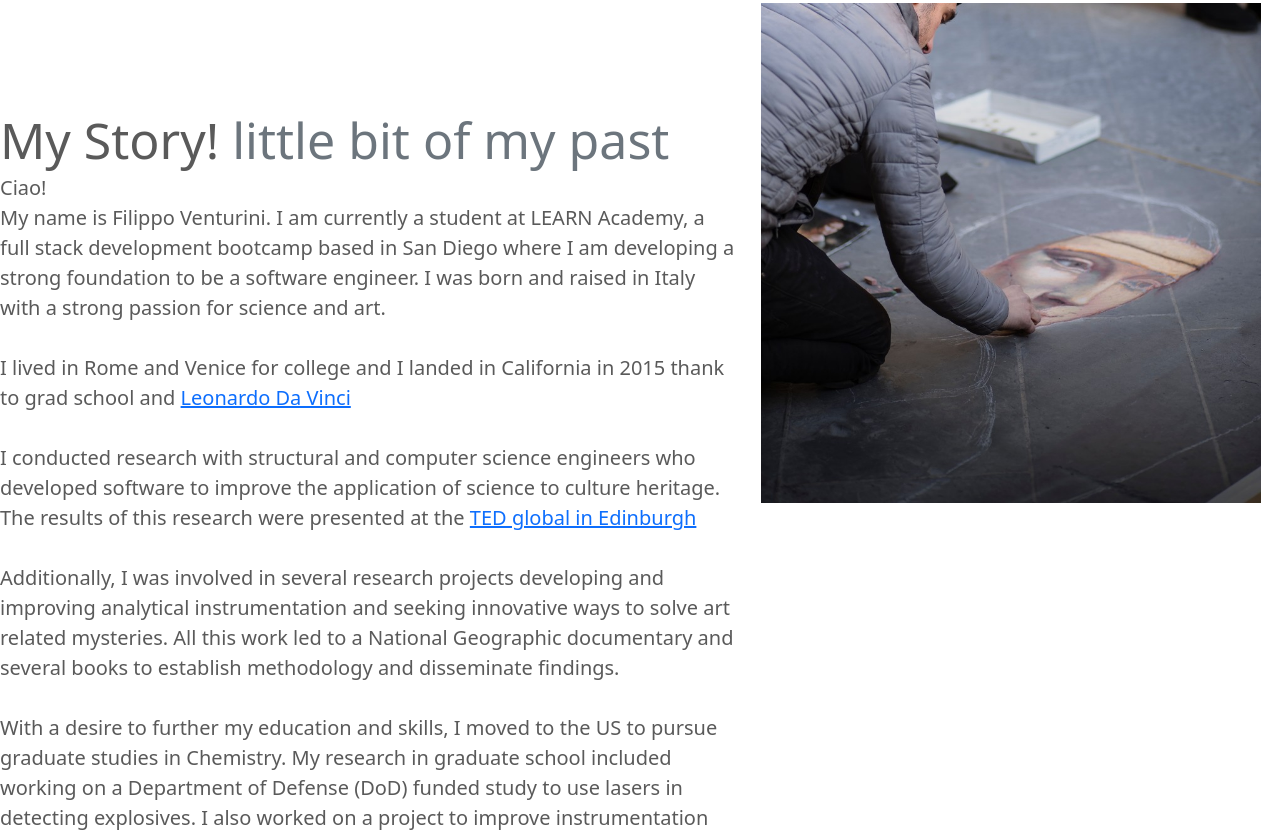
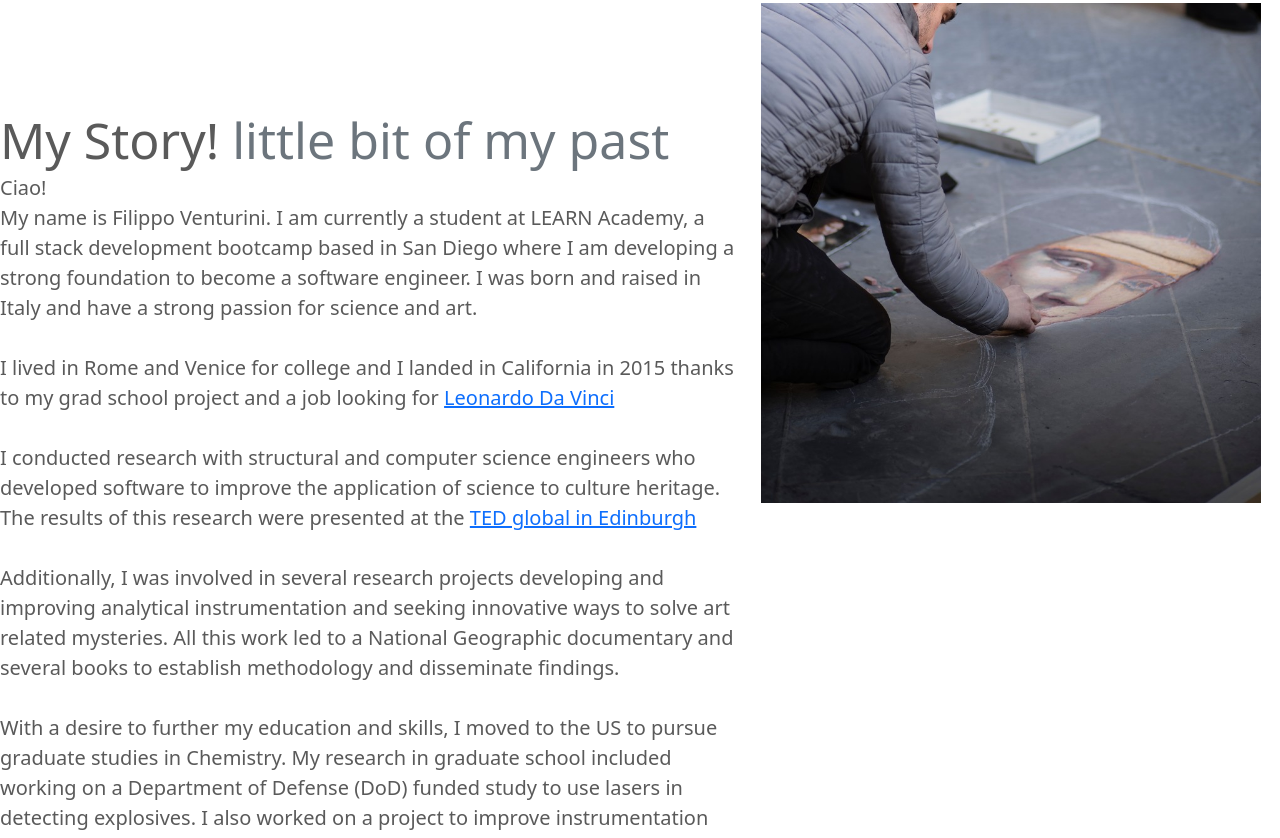
Before and after one commit to filippo20u/portfolio-0.1-bootstrap5, a plain HTML site: page carousel-rtl/index.html in a window 1280 px wide. Shown: the part 718-1556 px from the top of the page. Drawn offline with Linux system fonts and the light colour scheme.

Commit message:
grammar check

```diff
--- a/carousel-rtl/index.html
+++ b/carousel-rtl/index.html
@@ -159,11 +159,11 @@
           <br>
           My name is Filippo Venturini.
 
-          I am currently a student at LEARN Academy, a full stack development bootcamp based in San Diego where I am developing a strong foundation to be a software engineer.
-          I was born and raised in Italy with a strong passion for science and art.
+          I am currently a student at LEARN Academy, a full stack development bootcamp based in San Diego where I am developing a strong foundation to become a software engineer.
+          I was born and raised in Italy and have a strong passion for science and art.
           <br>
           <br>
-          I lived in Rome and Venice for college and I landed in California in 2015 thank to grad school and
+          I lived in Rome and Venice for college and I landed in California in 2015 thanks to my  grad school project and a job looking for
 
           <a href="http://www.natgeotv.com/ca/finding-the-lost-da-vinci ">Leonardo Da Vinci </a>
 
@@ -346,7 +346,7 @@
         <img class="bd-placeholder-img rounded-circle" width="140" height="140" img src="../assets/pics/projects/autumn.jpg" role="img" aria-label="Placeholder: 140x140" preserveAspectRatio="xMidYMid slice" focusable="false"><title>Placeholder</title><rect width="100%" height="100%" fill="#777"/></img>
 
         <h2>Autumn Hymes Producer</h2>
-        <p>Autumn Hymes's portfolio. a clean and easy to update portfoliowith Gatsbi</p>
+        <p>Autumn Hymes's portfolio. a clean and easy to update portfolio with Gatsbi</p>
         <p><a class="btn btn-secondary" href="#" role="button">link</a></p>
       </div><!-- /.col-lg-4 -->
     </div><!-- /.row -->
```
